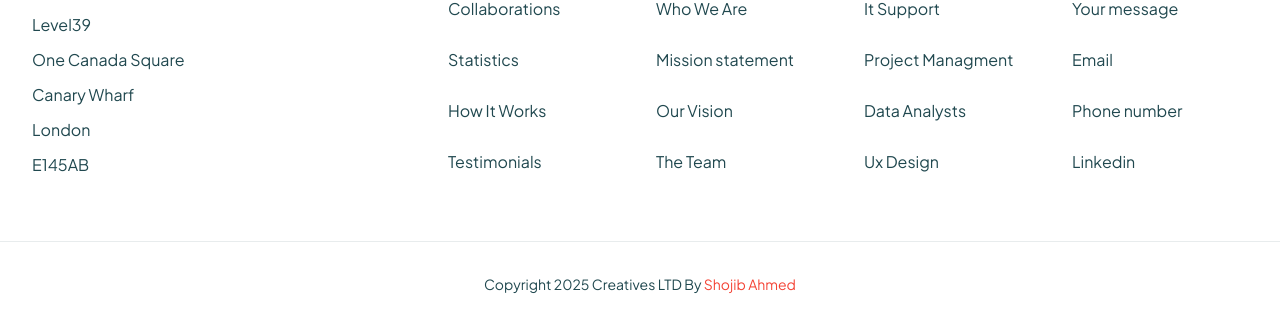
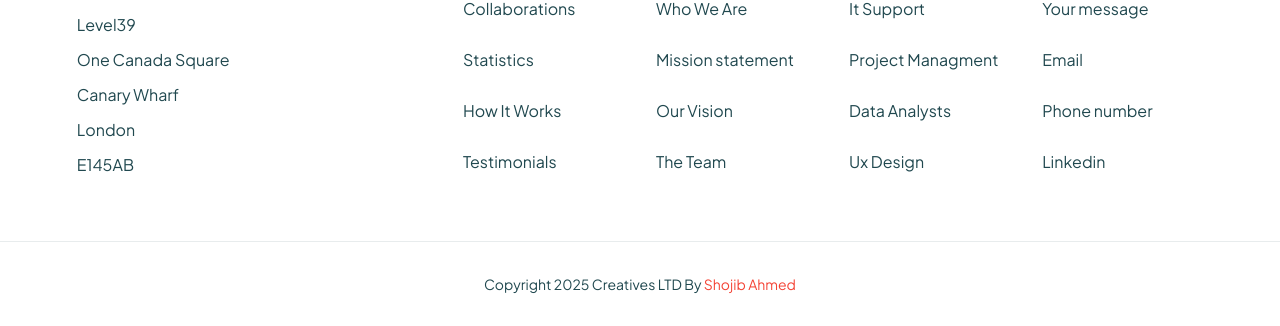
Before and after one commit to Sajib99design/tailwind-project2, a website built with Vite: page index.html in a window 1280 px wide. Shown: the part 4246-4572 px from the top of the page. Built offline with nearby package versions, Linux system fonts and the light colour scheme; files whose address does not match are found by name; a web font is replaced by a local one.

Commit message:
Update index.html

```diff
--- a/index.html
+++ b/index.html
@@ -416,7 +416,7 @@
 
   <!-- footer area start  -->
   <footer class="footer-area">
-    <div class="container mx-auto  px-4 md:px-8">
+    <div class="container mx-auto xl:px-[6%]">
       <div class="mb-16 grid grid-cols-1 gap-12 pt-10  md:grid-cols-4 lg:grid-cols-6 lg:gap-8 lg:pt-12">
         <div class="col-span-full lg:col-span-2 text-center lg:text-left">
           <!-- logo - start -->
```
